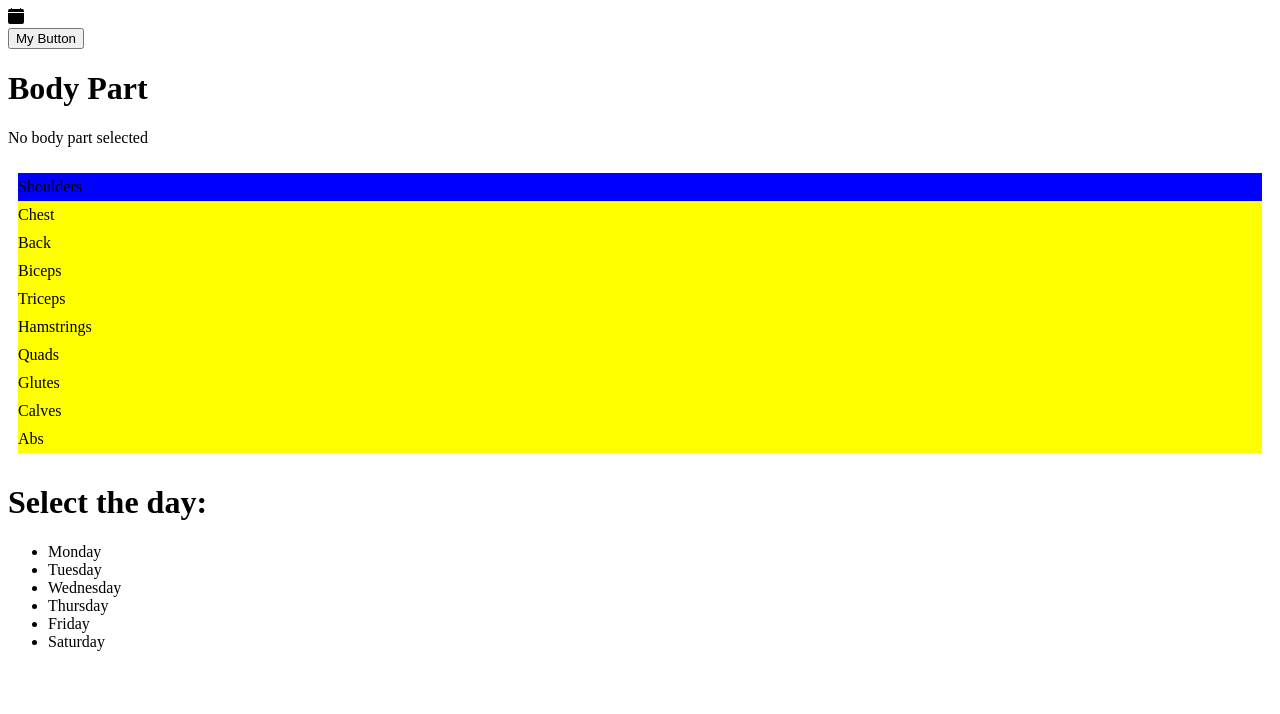
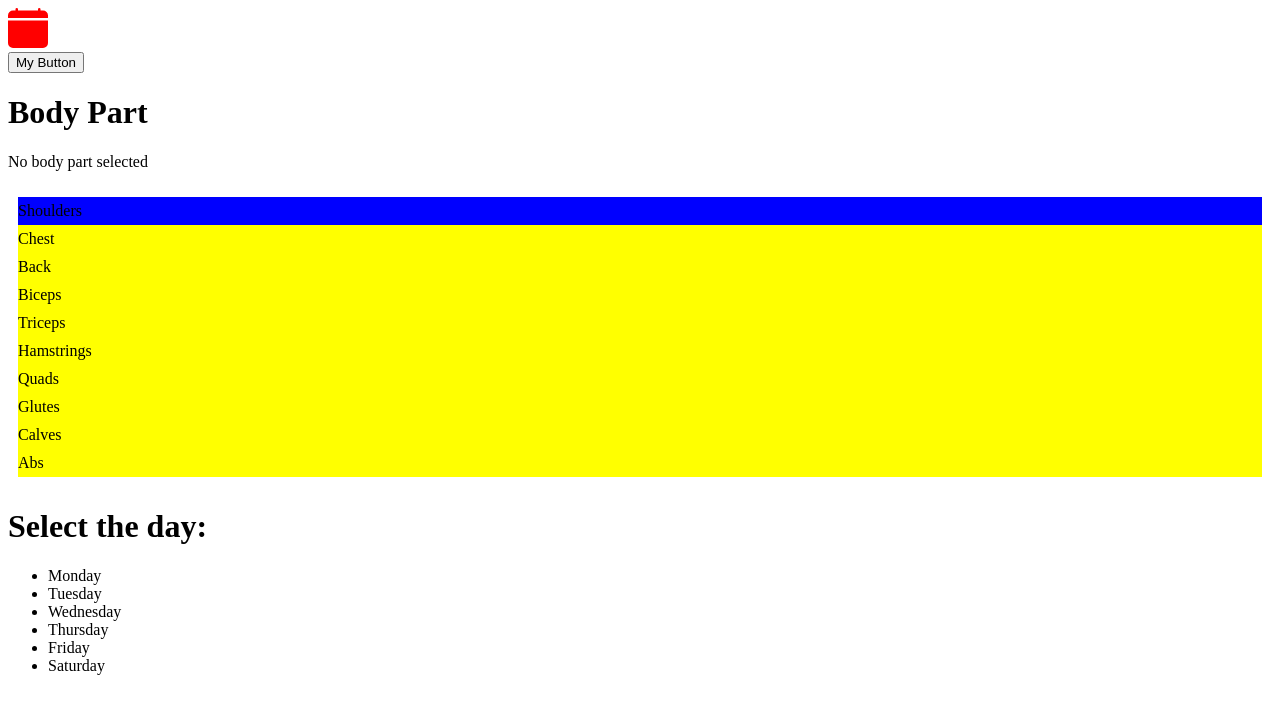
Before and after one commit to anniepuy/randomReactComponents, a React (Vite) app: page / in a window 1280 px wide. Shown: the top 714 px of the page. Built offline with nearby package versions, Linux system fonts and the light colour scheme.

Commit message:
changing icon color

```diff
--- a/src/components/Icon.tsx
+++ b/src/components/Icon.tsx
@@ -3,7 +3,7 @@ import {BsFillCalendarFill} from 'react-icons/bs';
 function Icon() {
     return (
         <div>
-            <BsFillCalendarFill />
+            <BsFillCalendarFill color="red" size="40"/>
         </div>
     )
 }
```
